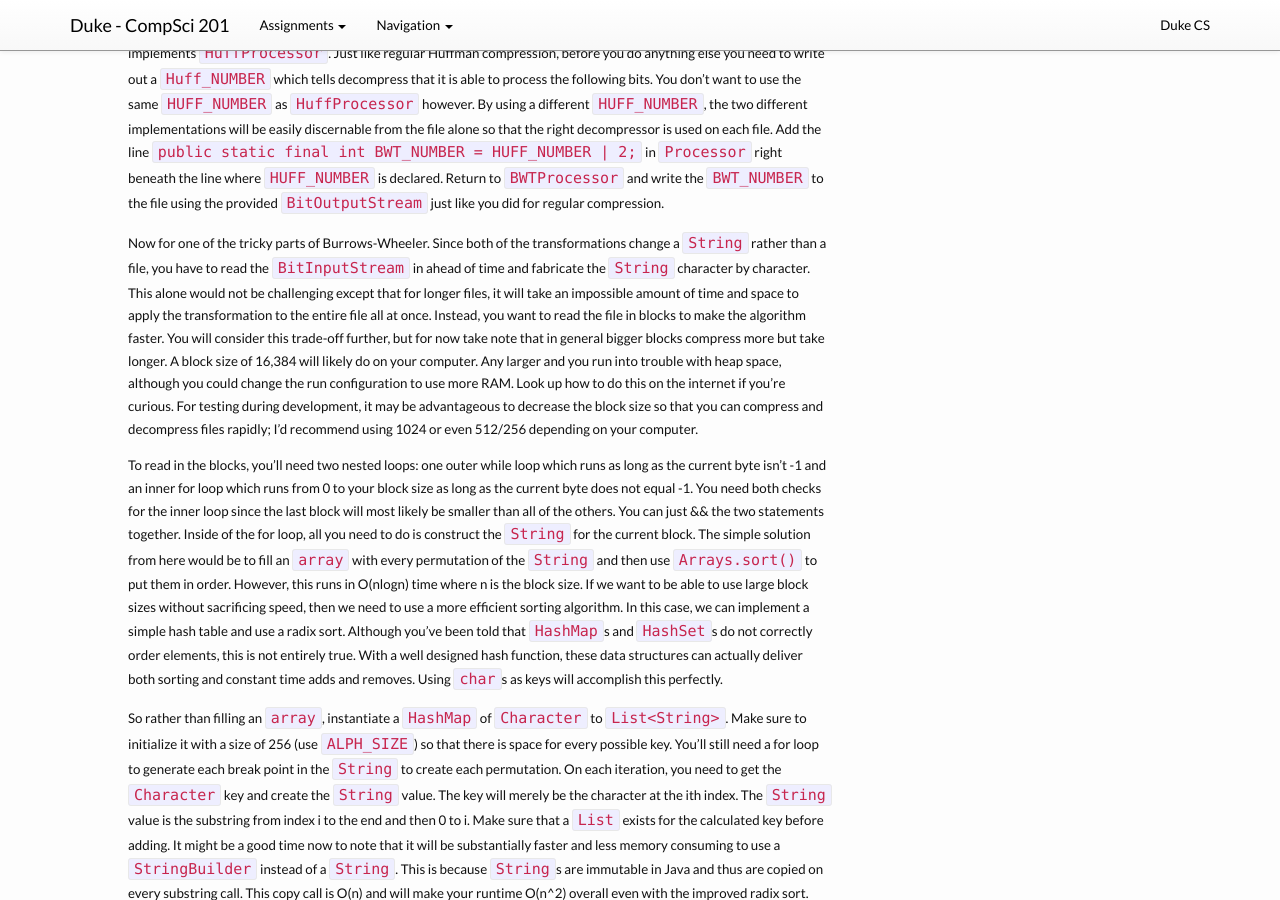
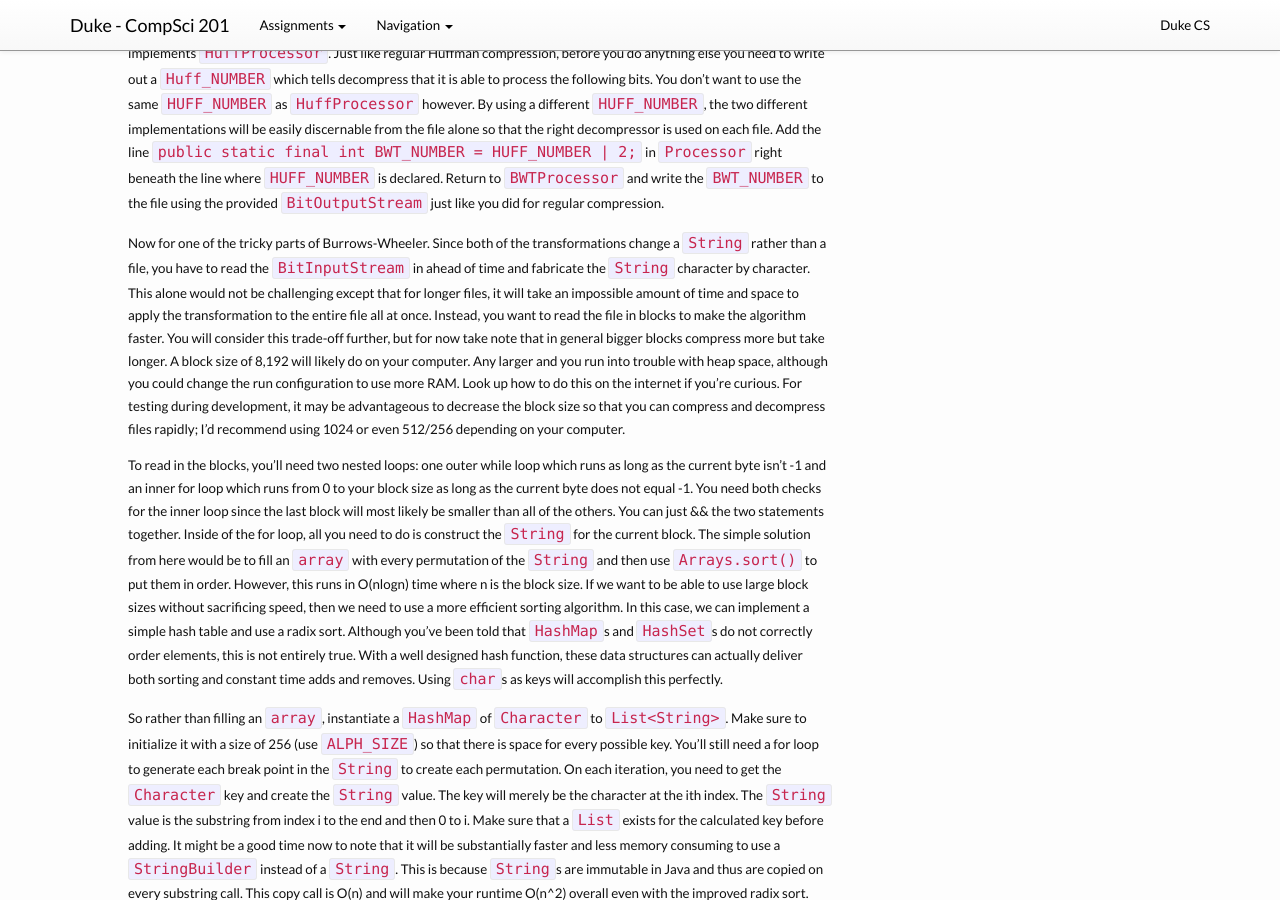
Before and after one commit to compsci201/compsci201.github.io, a Jekyll site: the page built from huffman/6-ExtraCredit.md, in a window 1280 px wide and 900 px high, scrolled down 2420 px. Built offline with Jekyll 4.4.1, drawn with Linux system fonts in a browser that asks for light colours; nearby versions of some CDN libraries.

Commit message:
Update 6-ExtraCredit.md

```diff
--- a/huffman/6-ExtraCredit.md
+++ b/huffman/6-ExtraCredit.md
@@ -56,7 +56,7 @@ Now we apply the Move-toFront transformation.
 
 Now you're ready to try to implement Burrows-Wheeler with code.  Create a new class called `BWTProcessor` which implements `HuffProcessor`.  Just like regular Huffman compression, before you do anything else you need to write out a `Huff_NUMBER` which tells decompress that it is able to process the following bits.  You don't want to use the same `HUFF_NUMBER` as `HuffProcessor` however.  By using a different `HUFF_NUMBER`, the two different implementations will be easily discernable from the file alone so that the right decompressor is used on each file.  Add the line `public static final int BWT_NUMBER = HUFF_NUMBER | 2;` in `Processor` right beneath the line where `HUFF_NUMBER` is declared.  Return to `BWTProcessor` and write the `BWT_NUMBER` to the file using the provided `BitOutputStream` just like you did for regular compression.
 
-Now for one of the tricky parts of Burrows-Wheeler.  Since both of the transformations change a `String` rather than a file, you have to read the `BitInputStream` in ahead of time and fabricate the `String` character by character.  This alone would not be challenging except that for longer files, it will take an impossible amount of time and space to apply the transformation to the entire file all at once.  Instead, you want to read the file in blocks to make the algorithm faster.  You will consider this trade-off further, but for now take note that in general bigger blocks compress more but take longer.  A block size of 16,384 will likely do on your computer.  Any larger and you run into trouble with heap space, although you could change the run configuration to use more RAM.  Look up how to do this on the internet if you're curious.  For testing during development, it may be advantageous to decrease the block size so that you can compress and decompress files rapidly; I'd recommend using 1024 or even 512/256 depending on your computer.
+Now for one of the tricky parts of Burrows-Wheeler.  Since both of the transformations change a `String` rather than a file, you have to read the `BitInputStream` in ahead of time and fabricate the `String` character by character.  This alone would not be challenging except that for longer files, it will take an impossible amount of time and space to apply the transformation to the entire file all at once.  Instead, you want to read the file in blocks to make the algorithm faster.  You will consider this trade-off further, but for now take note that in general bigger blocks compress more but take longer.  A block size of 8,192 will likely do on your computer.  Any larger and you run into trouble with heap space, although you could change the run configuration to use more RAM.  Look up how to do this on the internet if you're curious.  For testing during development, it may be advantageous to decrease the block size so that you can compress and decompress files rapidly; I'd recommend using 1024 or even 512/256 depending on your computer.
 
 To read in the blocks, you'll need two nested loops: one outer while loop which runs as long as the current byte isn't -1 and an inner for loop which runs from 0 to your block size as long as the current byte does not equal -1.  You need both checks for the inner loop since the last block will most likely be smaller than all of the others.  You can just &amp;&amp; the two statements together.  Inside of the for loop, all you need to do is construct the `String` for the current block.  The simple solution from here would be to fill an `array` with every permutation of the `String` and then use `Arrays.sort()` to put them in order.  However, this runs in O(nlogn) time where n is the block size.  If we want to be able to use large block sizes without sacrificing speed, then we need to use a more efficient sorting algorithm.  In this case, we can implement a simple hash table and use a radix sort.  Although you've been told that `HashMap`s and `HashSet`s do not correctly order elements, this is not entirely true.  With a well designed hash function, these data structures can actually deliver both sorting and constant time adds and removes.  Using `char`s as keys will accomplish this perfectly.
 
```
